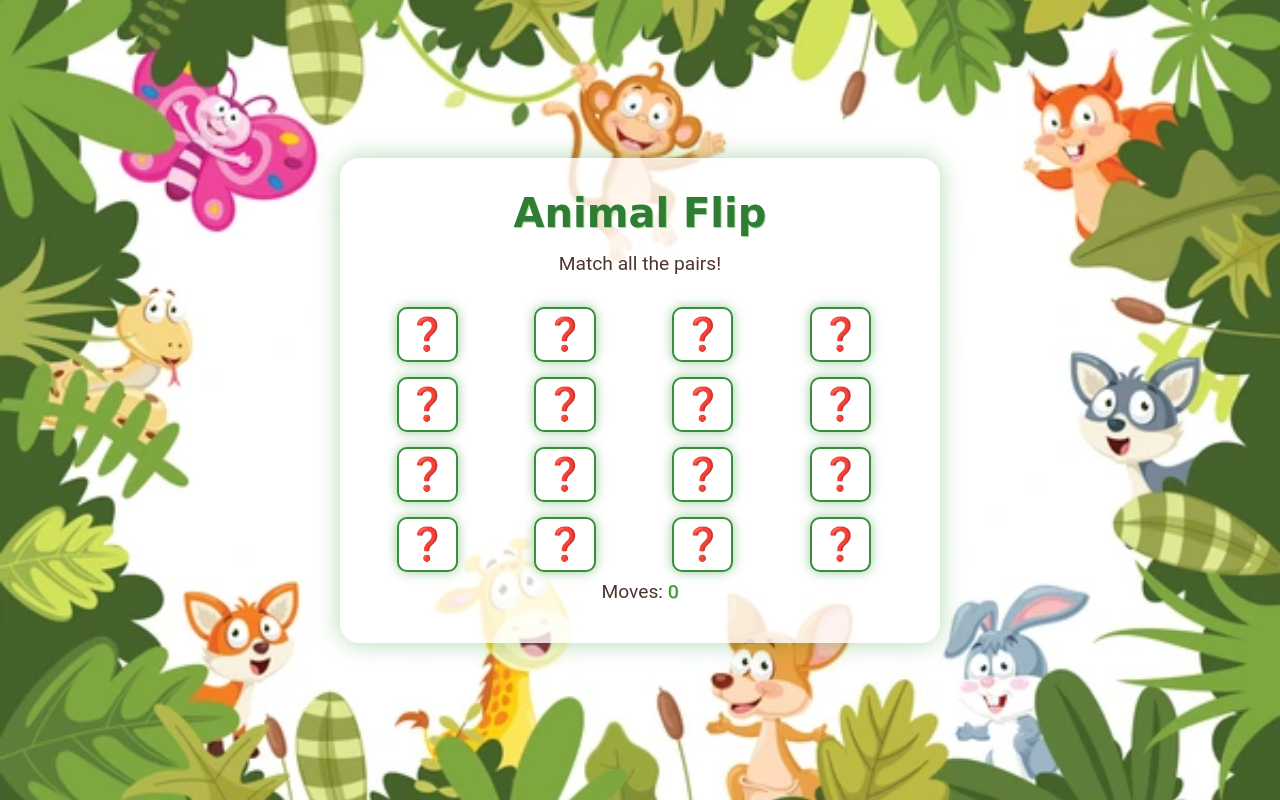
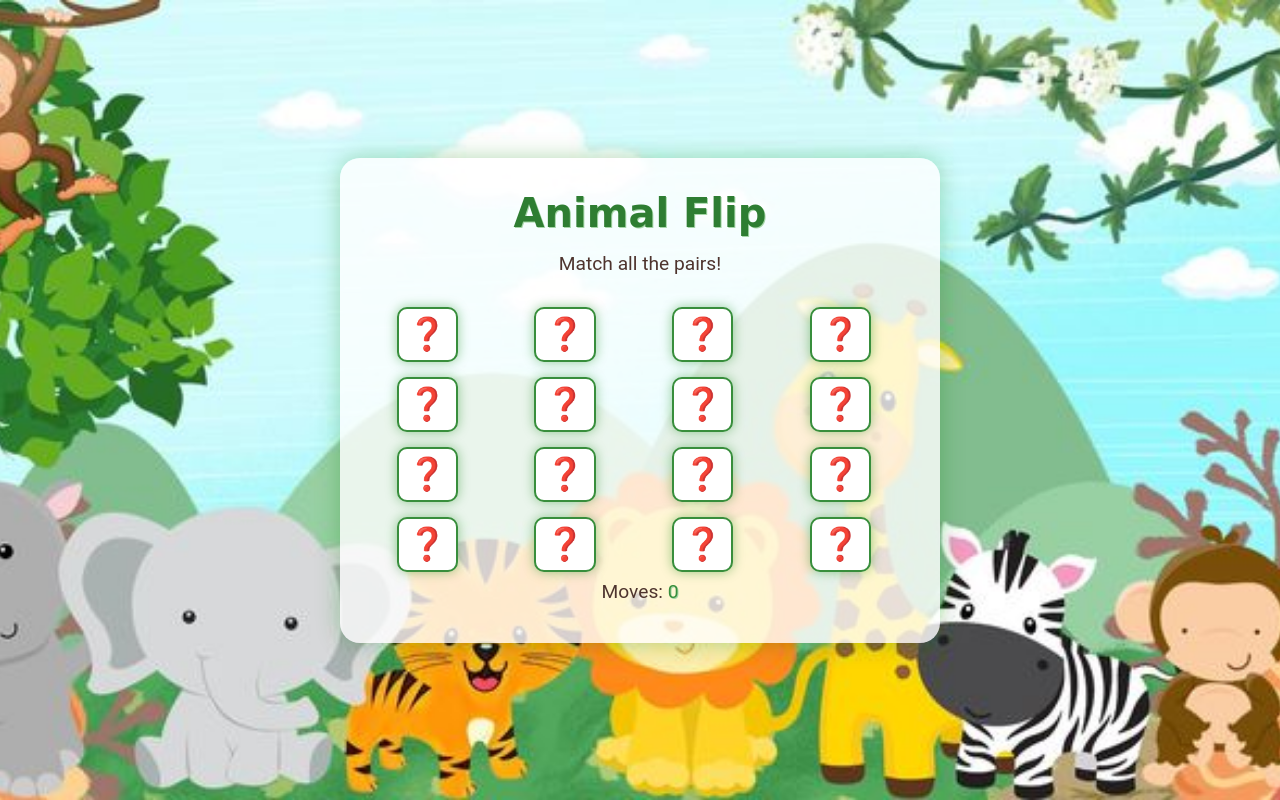
Before and after one commit to SreeLekshmi19/Memory-Flip-Game, a plain HTML site: page index.html in a window 1280 px wide. Drawn offline with nearby package versions, Linux system fonts and the light colour scheme.

Commit message:
background

```diff
--- a/src/styles.css
+++ b/src/styles.css
@@ -6,7 +6,7 @@
 
 body {
     font-family: 'Roboto', sans-serif;
-    background: url('/assets/background1.webp') no-repeat center center/cover;
+    background: url('/assets/d53fa238a42de2f4f4eaba3f4f2eb7f0.jpg') no-repeat center center/cover;
     min-height: 100vh;
     display: flex;
     justify-content: center;
```
Also changed, not shown: assets/background2.jpg (renamed from assets/836562319a6d93c2aebdc5d714d9b487.jpg), assets/background2.webp (deleted), assets/background3.jpg (renamed from assets/36df08ccefdd23b27864a09f56628fd4.jpg), assets/d53fa238a42de2f4f4eaba3f4f2eb7f0.jpg (added).
